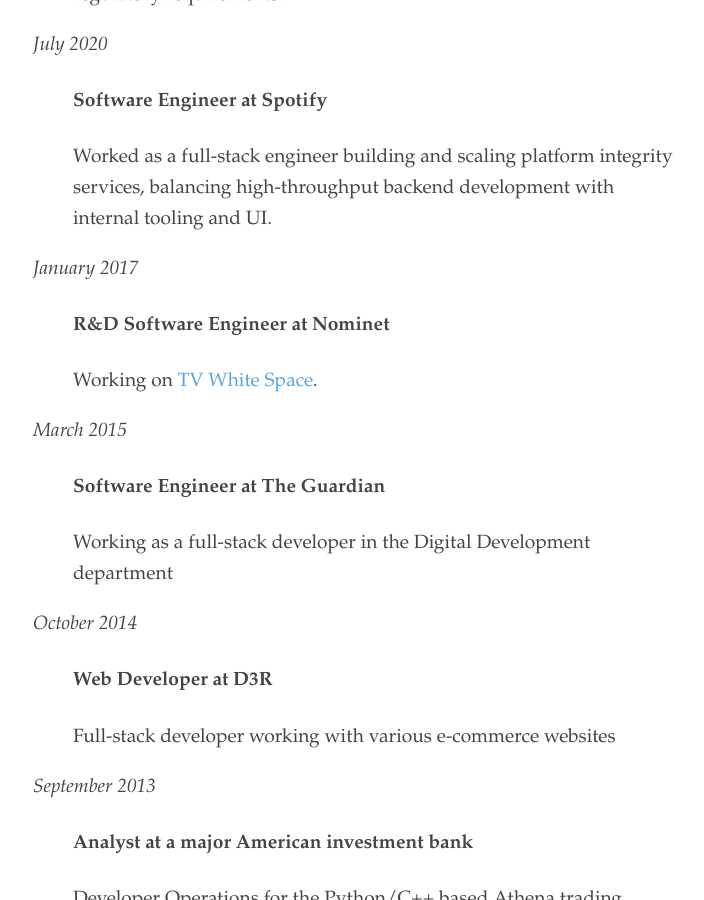
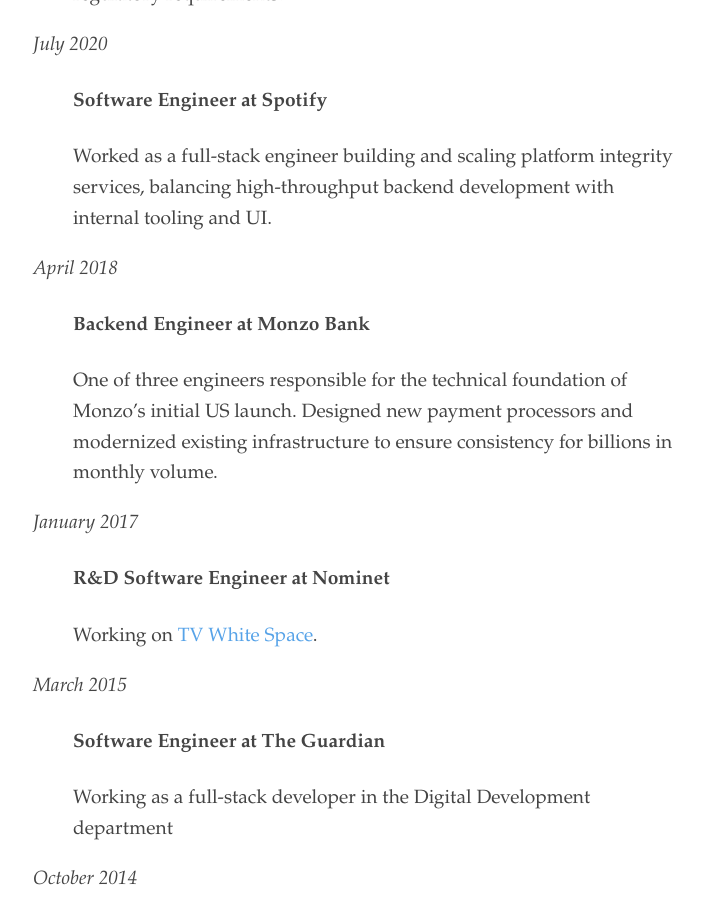
Before and after one commit to niklasvincent/nlindblad.github.io, a Jekyll site: the page built from index.html, in a window 1280 px wide and 900 px high, scrolled down 1057 px. Shown: the whole window, without its empty margins (282-986 px from the left). Built offline with Jekyll 4.4.1, drawn with Linux system fonts in a browser that asks for light colours.

Commit message:
Add back missing entry

```diff
--- a/index.html
+++ b/index.html
@@ -62,6 +62,20 @@
       <p class="timeline__entry__details__summary">
         Worked as a full-stack engineer building and scaling platform integrity services,
         balancing high-throughput backend development with internal tooling and UI.
+      </p>
+    </dd>
+  </dl>
+
+  <dl class="timeline__entry">
+    <dt class="timeline__entry__date">April 2018</dt>
+    <dd class="timeline__entry__details">
+      <h4 class="timeline__entry__details__title">
+        Backend Engineer at Monzo Bank
+      </h4>
+      <p class="timeline__entry__details__summary">
+        One of three engineers responsible for the technical foundation of Monzo’s
+        initial US launch. Designed new payment processors and modernized existing
+        infrastructure to ensure consistency for billions in monthly volume.
       </p>
     </dd>
   </dl>
```
